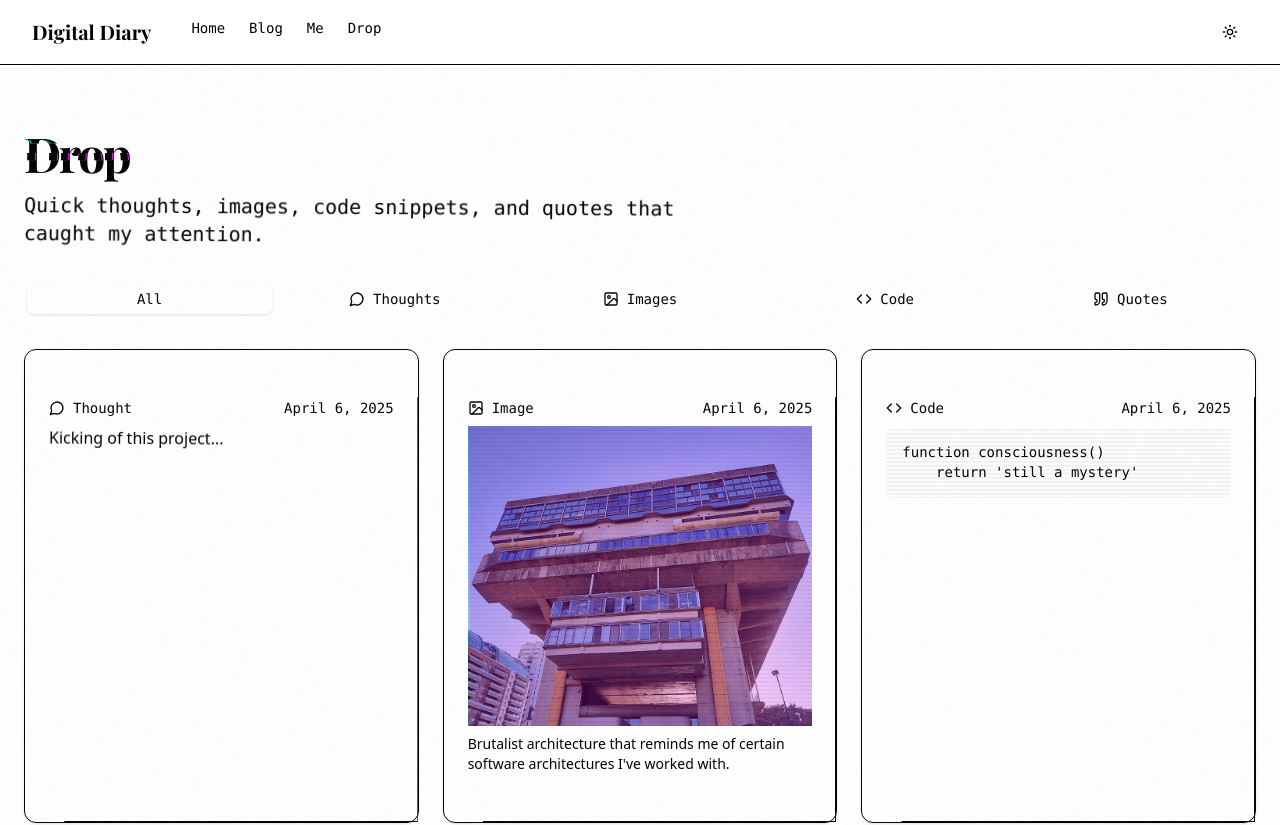
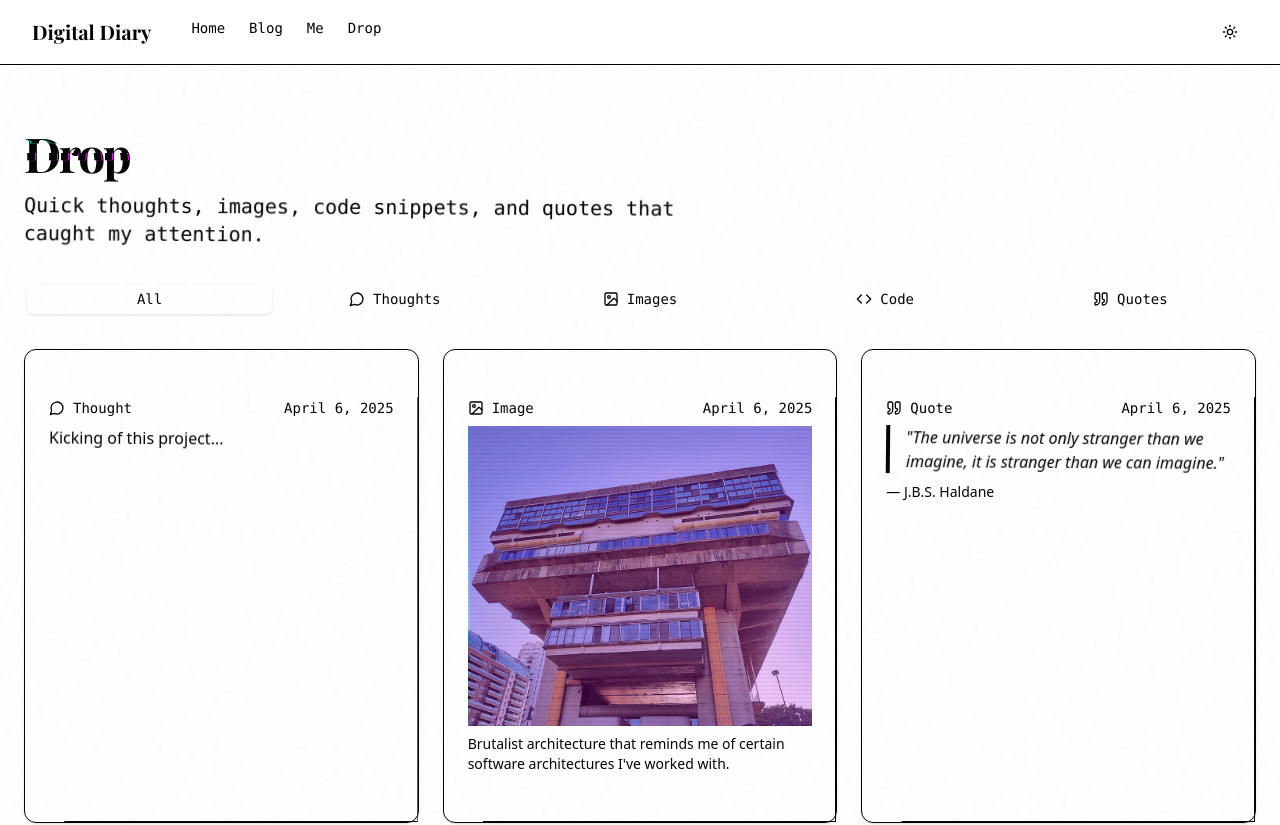
Before and after one commit to LucaCevasco/digital-diary, a Next.js app: page /drop in a window 1280 px wide. Shown: the top 825 px of the page. Built offline with nearby package versions, Linux system fonts and the light colour scheme; a web font is replaced by a local one.

Commit message:
chore(drops.ts): remove unused drop entries to clean up the data structure and improve maintainability

```diff
--- a/content/drops.ts
+++ b/content/drops.ts
@@ -31,12 +31,6 @@ export const drops: Drop[] = [
   },
   {
     id: '3',
-    type: 'code',
-    date: 'April 6, 2025',
-    content: 'function consciousness() \n    return \'still a mystery\'\n'
-  },
-  {
-    id: '4',
     type: 'quote',
     date: 'April 6, 2025',
     content: 'The universe is not only stranger than we imagine, it is stranger than we can imagine.',
```
